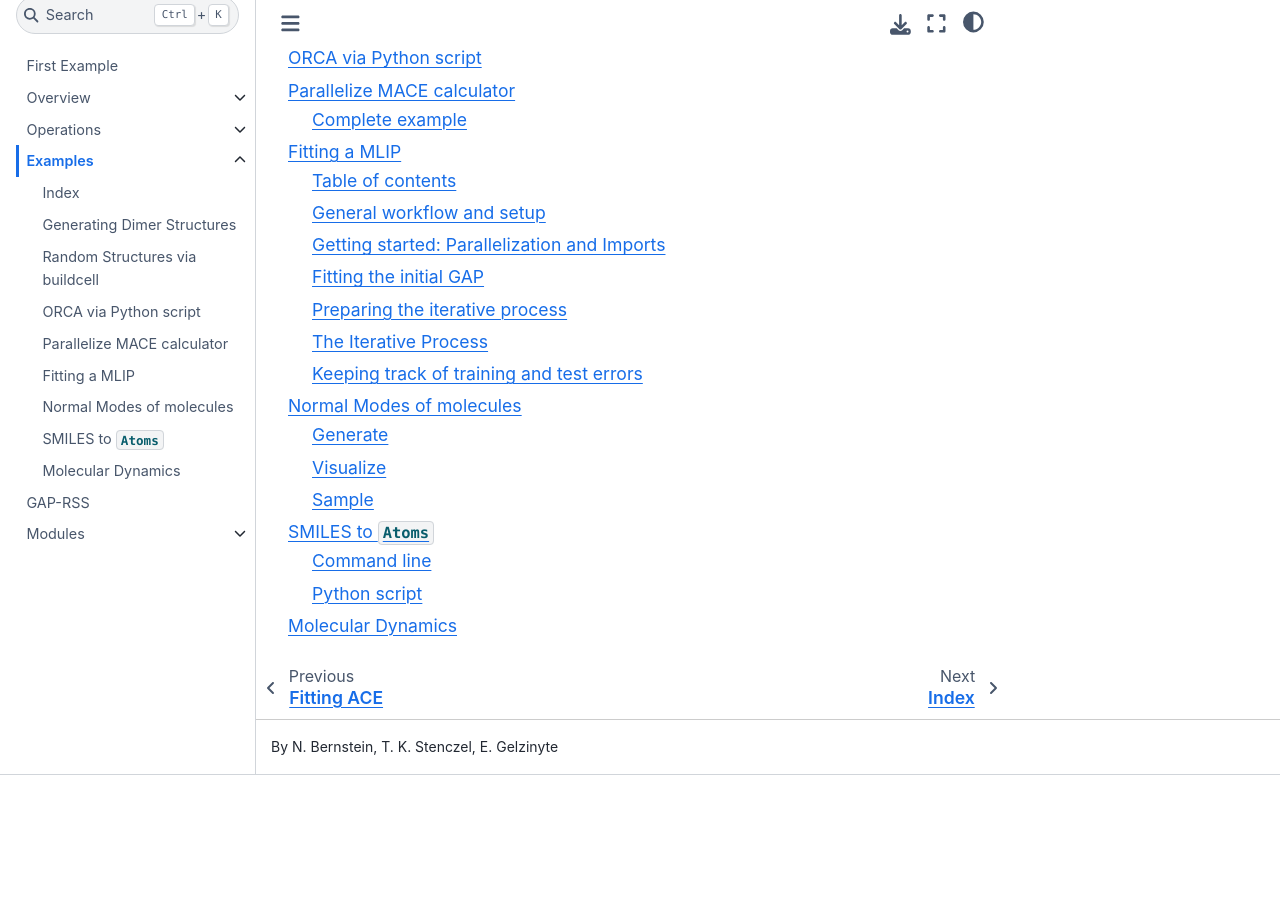
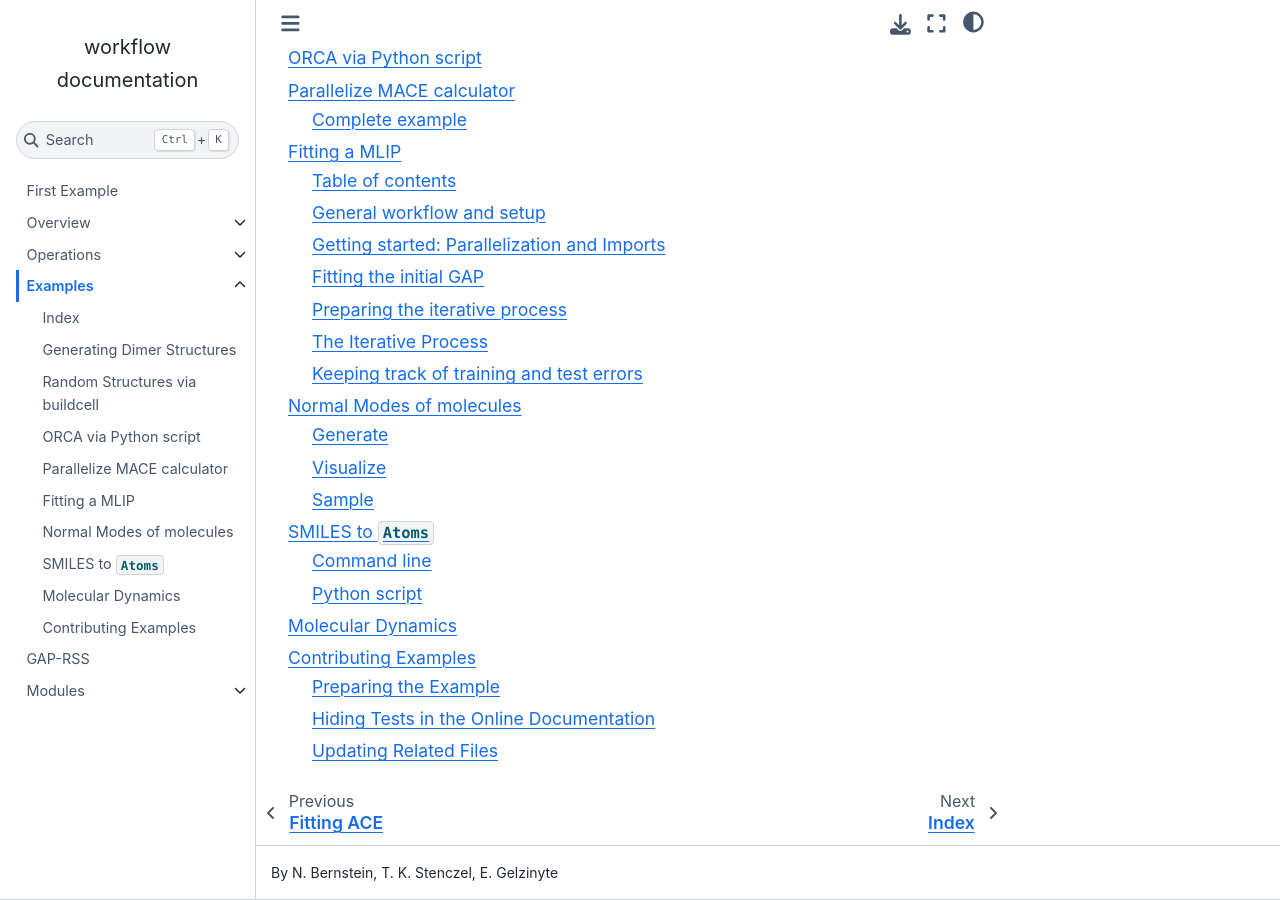
Before and after one commit to libAtoms/workflow, a Sphinx documentation site: the page built from docs/source/examples.rst, in a window 1280 px wide and 900 px high, scrolled down 559 px. Built offline with Sphinx 7.4.7 and the Sphinx Book theme 1.1.4, drawn with Linux system fonts in a browser that asks for light colours; pages that are not in the unit, such as notebooks, are missing from menus; before the commit the page ends 1334 px from its top, so only the background shows below that; some of the changed lines change nothing that is shown.

Commit message:
Fixes Issue #188 by providing a guide to writing examples

````diff
--- /dev/null
+++ b/docs/source/examples.contributions.md
@@ -0,0 +1,23 @@
+# Contributing Examples
+
+Examples complementing the ones provided in the current documentation are always welcome!
+In case you have an example and you would like to see it here, feel free to contribute it.
+In doing so please make sure to account for the remarks described in the following.
+
+## Preparing the Example
+
+An example should be provided in terms of a jupyter notebook. Besides a descriptive title (and possibly sub-titles) these notebooks should include some explanatory text (```cell type``` is ```Markdown```)
+and two types of code blocks (```cell type``` is ```Code```). The first type is used to provide the actual code for the example illustrating the explicit commands used to achieve the operation described in the text.
+Code blocks of the second type will not be displayed in the online documentation, but are used for testing purposes only. Consequently, these need to contain some sort of checks (e.g. ```assert``` statements)
+that raise an Error in case executing the code of the first type is not working as intended.
+
+## Hiding Tests in the Online Documentation
+
+Before saving the jupyter notebook in ```./docs/source/``` under ```examples.<descriptive_name>.ipynb``` make sure to ```Restart Kernel and Clear All Outputs``` in order to provide it in a defined state.
+Afterwards open the file with you favorite text editor, search for all of your code blocks of the second type and add ```"nbsphinx": "hidden"``` to the ```"metadata": {}```.
+
+## Updating Related Files
+
+Update the ```examples.rst``` file by adding a line with your ```examples.<descriptive_name>.ipynb```, as well as the ```examples.index.md``` file by updating the list of common operations with links to your example.
+
+To have the examples actually been tested open the file ```./tests/test_doc_examples.py``` and add a test for the code blocks in your jupyter notebook. In the simplest case this only requires adding a new ```pytest.param('examples.<descriptive_name>.ipynb', 'all', id='<descriptive name>')``` to the ```@pytest.mark.parametrize```.
--- a/docs/source/examples.rst
+++ b/docs/source/examples.rst
@@ -19,3 +19,4 @@
    examples.normal_modes.md
    examples.smiles.md
    examples.md.md
+   examples.contributions.md
````
